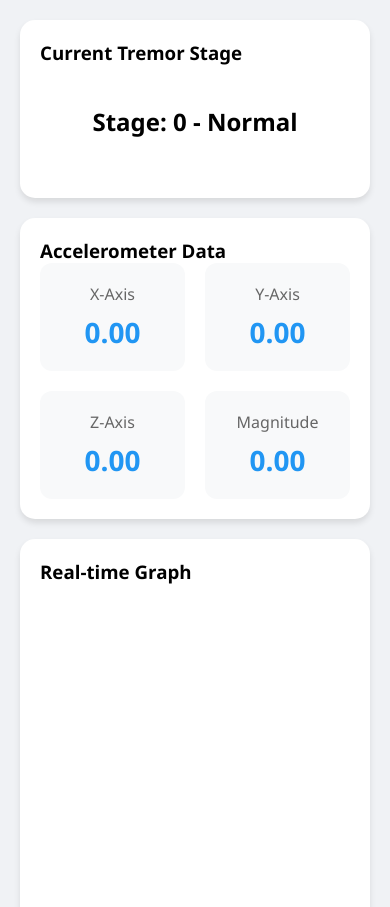
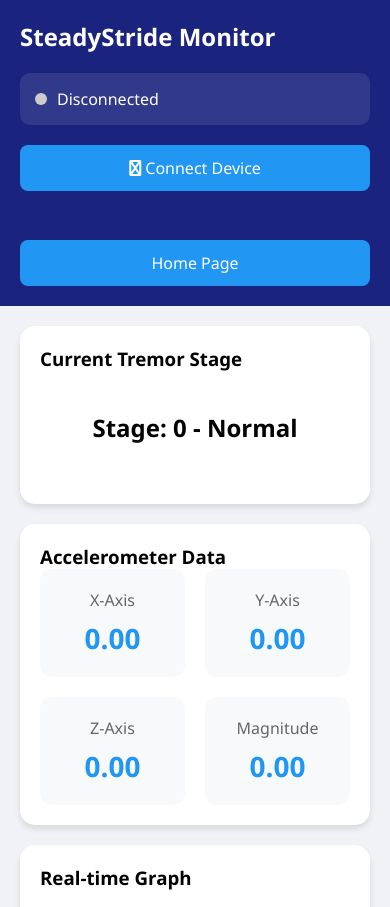
Before and after one commit to predator2k5/steadystridenewdebang, a website: page report.html in a window 390 px wide. Shown: the top 907 px of the page. Drawn offline with nearby package versions, Linux system fonts and the light colour scheme.

Commit message:
Update report.html

```diff
--- a/report.html
+++ b/report.html
@@ -169,11 +169,14 @@
             }
 
             .sidebar {
-                display: none;
+                display: block;
             }
 
             .data-grid {
                 grid-template-columns: repeat(2, 1fr);
+            }
+            .btn{
+                display: block;
             }
         }
     </style>
```
